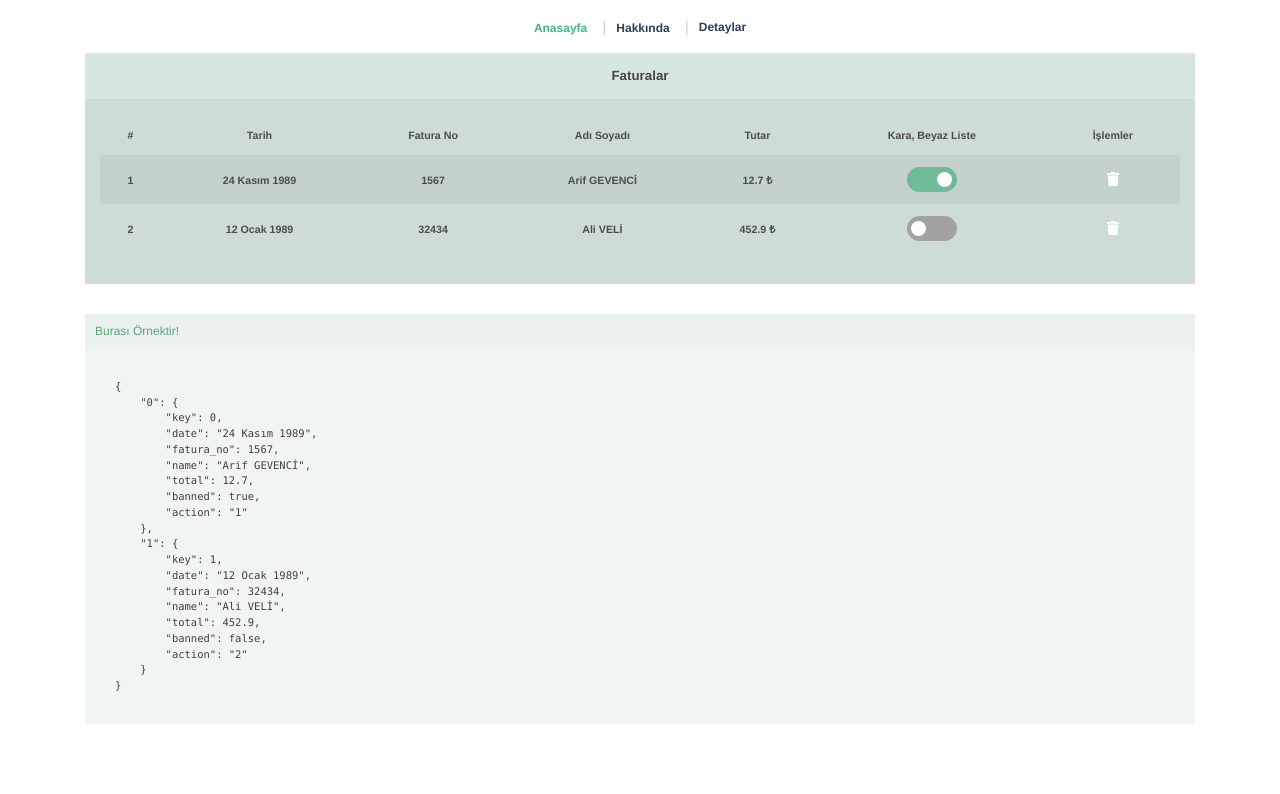
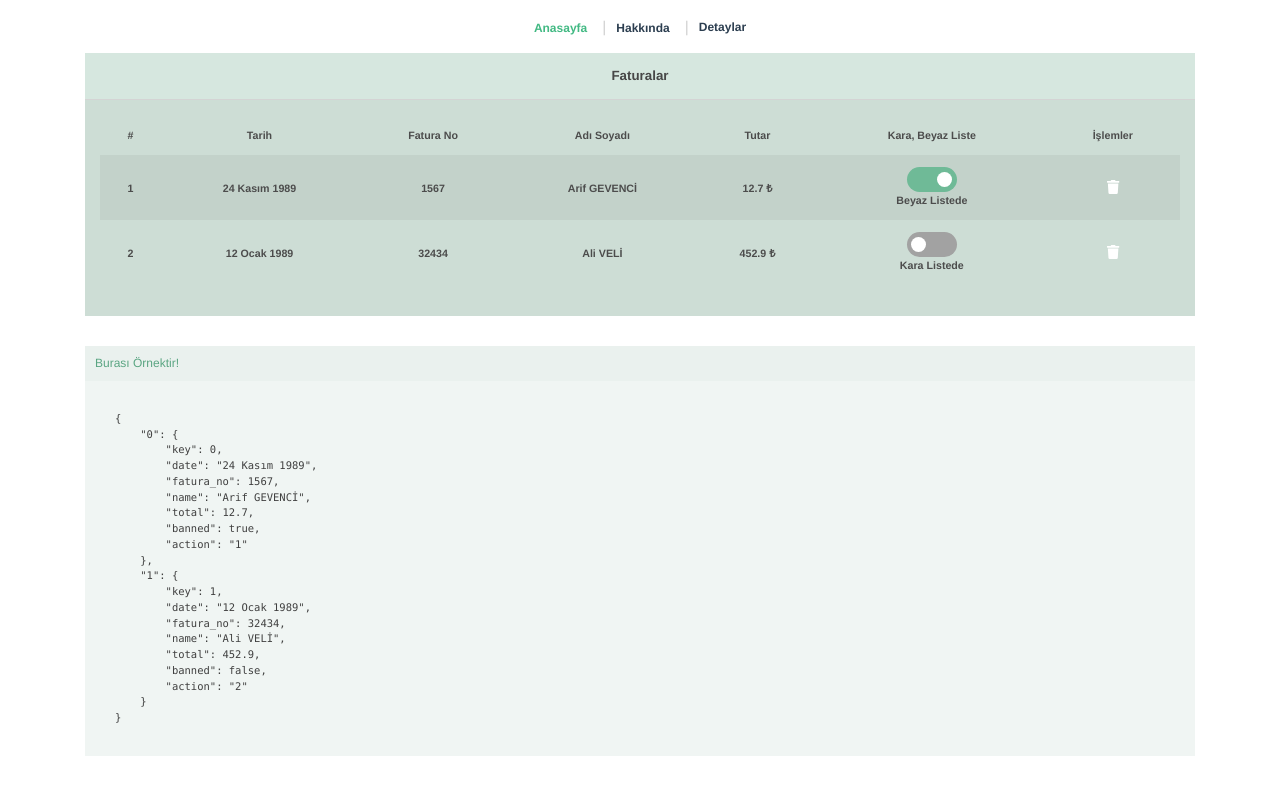
Before and after one commit to arge01/vue-vuex-table-component, a Vue app: page / in a window 1280 px wide. Shown: the top 794 px of the page. Built offline with nearby package versions, Linux system fonts and the light colour scheme; the HTML template or start-up script is replaced by a standard one.

Commit message:
beyaz ve kara liste

```diff
--- a/src/components/DataTable.vue
+++ b/src/components/DataTable.vue
@@ -11,7 +11,6 @@
 			<tbody>
 				<tr v-for="(row, key) in getRows" :key="key" :id="'row-'+key">
 					<th v-for="column in getColumns" :key="column.key + '-' + key">
-						{{modify(row, column)}}
 						<template>
 							<b-button v-if="column.key === 'action'" @click="deleted(row)" size="sm"><font-awesome-icon icon="trash"/></b-button>
 						</template>
@@ -21,6 +20,8 @@
 								<span class="slider round"></span>
 							</label>
 						</template>
+						{{modify(row, column)}}
+						<div v-if="column.key === 'banned'" class="banned">{{row[column.key] ? "Beyaz Listede" : "Kara Listede"}}</div>
 					</th>
 				</tr>
 			</tbody>
@@ -34,8 +35,7 @@
 </template>
 
 <script>
-	import Vue from 'vue'
-
+	import Vue from 'vue';
 	export default {
 		name: "DataTable",
 		computed: {
@@ -128,6 +128,7 @@
 	.data-table {
 		padding: 15px;
 		background: #cdddd5;
+		overflow-x: auto;
 
 		.table {
 			width: 100%;
--- a/src/views/Home.vue
+++ b/src/views/Home.vue
@@ -95,6 +95,7 @@
 </script>
 
 <style scoped lang="scss">
+	body {overflow-x: hidden}
 	.home {
 		font-size: 9pt
 	}
```
